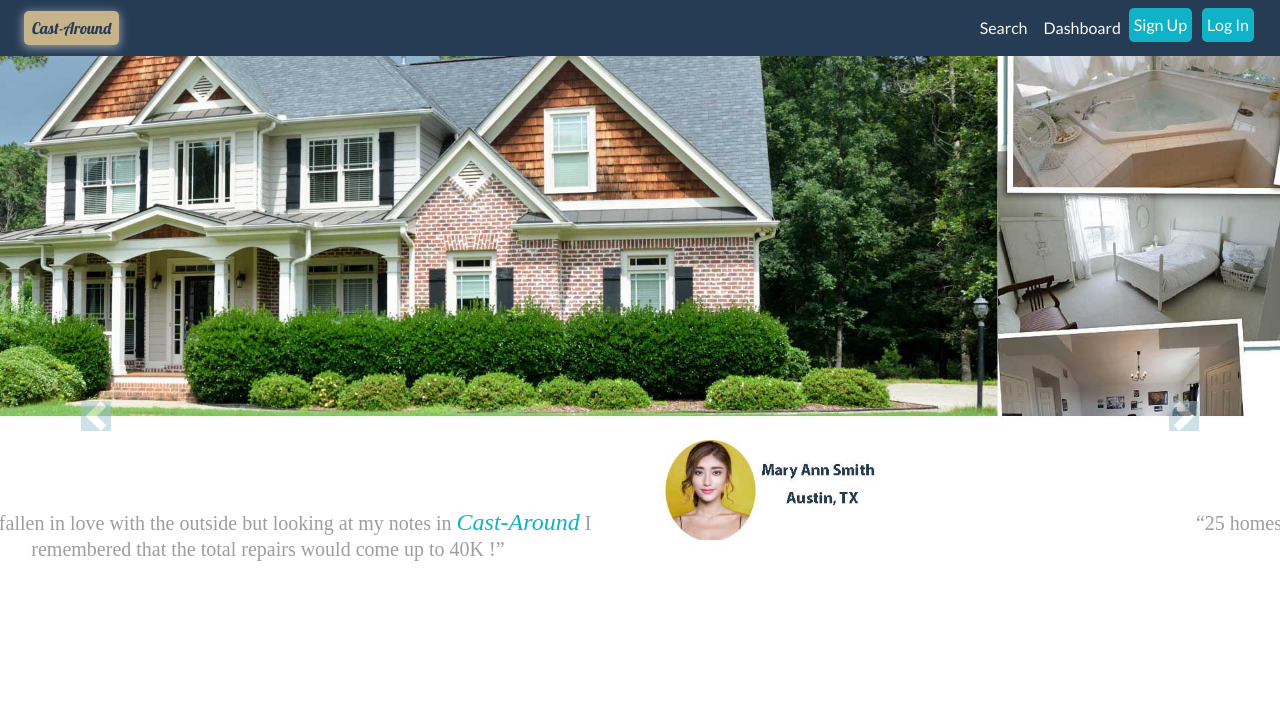
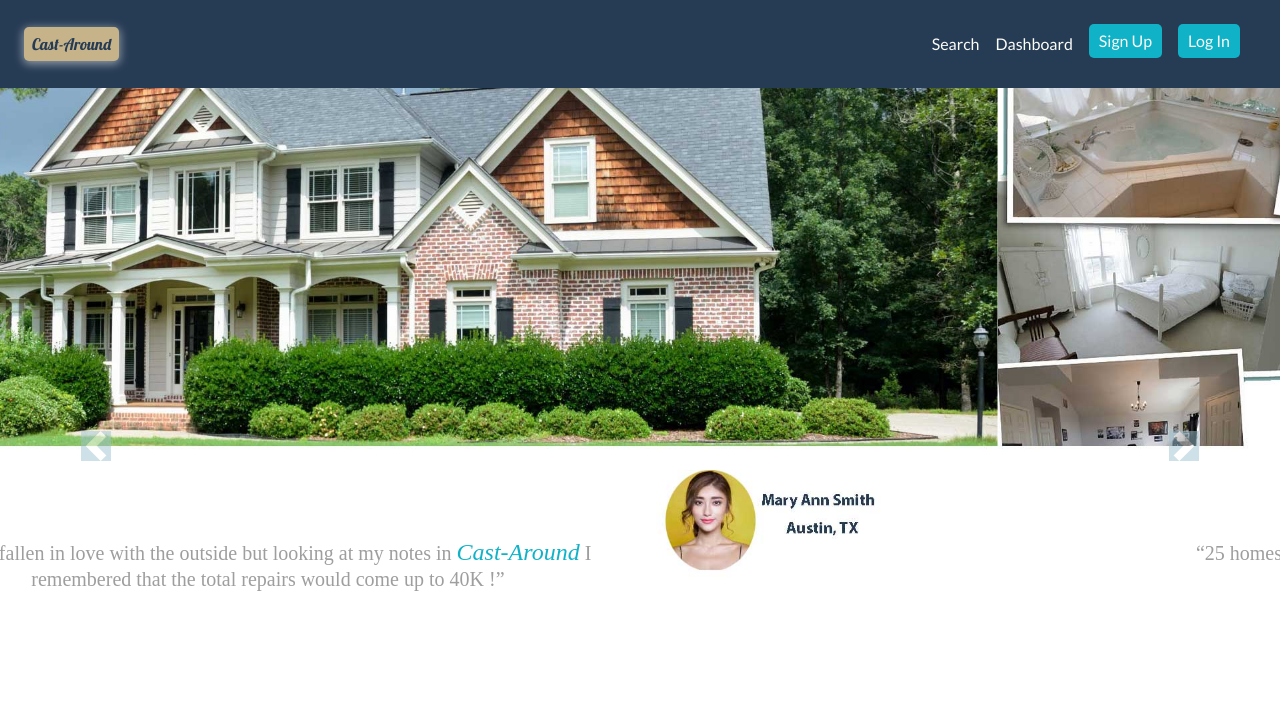
Before and after one commit to preetha5/cast-around, a website: page public/index.html in a window 1280 px wide. Shown: the top 721 px of the page. Drawn offline with nearby package versions, Linux system fonts and the light colour scheme; a web font is replaced by a local one.

Commit message:
feedback changes to logo, navbar styles

```diff
--- a/public/dashboard.css
+++ b/public/dashboard.css
@@ -1,9 +1,3 @@
-header{
-    margin-top: 80px;
-    margin-bottom: 20px;
-    text-align: center;
-}
-
 #savedHomes{
     /* margin-bottom: 75px; */
     text-align: center;
--- a/public/index.css
+++ b/public/index.css
@@ -10,8 +10,9 @@ body{
 }
 
 header{
-    margin-top: 80px;
+    margin-top: 100px;
     text-align: center;
+    margin-bottom: 20px;
 }
 
 h1,h2,h3,h4,h5,h6{
@@ -39,10 +40,17 @@ a{
 .navbar-nav{
     margin-left: auto;
     margin-right: 0;
+    padding: 1rem;
 }
 .navbar-light .navbar-text,
 .navbar-nav, .navbar-light .navbar-nav .nav-link {
     color: #fcfcf9;
+}
+
+.navbar-light .navbar-nav .nav-link:focus,
+.navbar-light .navbar-nav .nav-link:hover{
+    color: #c6b389;
+    font-weight: bold;
 }
 
 .navbar-light .navbar-brand{
@@ -316,15 +324,20 @@ footer{
     }
 } /* End width 768px queries */
 
-@media screen and (min-width: 1020px){
+@media screen and (min-width: 992px){
 
  /* Header styles */
  #linkSignUp, #linkLogIn{
-    margin-right: 10px;
-    padding: 5px;
+    margin-left: .5rem;
+    margin-right: .5rem;
+    padding: 5px 10px;
     background-color: #10b2c7;
     color: #fcfcf9;
     border-radius: 5px;
+}
+
+.carousel{
+    margin-top: 86px;
 }
 
 .carousel-caption {
--- a/public/index.html
+++ b/public/index.html
@@ -14,7 +14,7 @@
 <body>
     <div class="container-fluid">
             <nav class="navbar fixed-top navbar-expand-lg navbar-light">
-                    <a class="navbar-brand" href="#">Cast-Around</a>
+                    <a class="navbar-brand" href="index.html">Cast-Around</a>
                     <button class="navbar-toggler" type="button" data-toggle="collapse" data-target="#navbarTogglerDemo02" aria-controls="navbarTogglerDemo02" aria-expanded="false" aria-label="Toggle navigation">
                       <span class="navbar-toggler-icon"></span>
                     </button>
```
Also changed, not shown: public/dashboard.html (+1 -1 lines), public/home_details.html (+1 -1 lines), public/search.html (+1 -1 lines).
